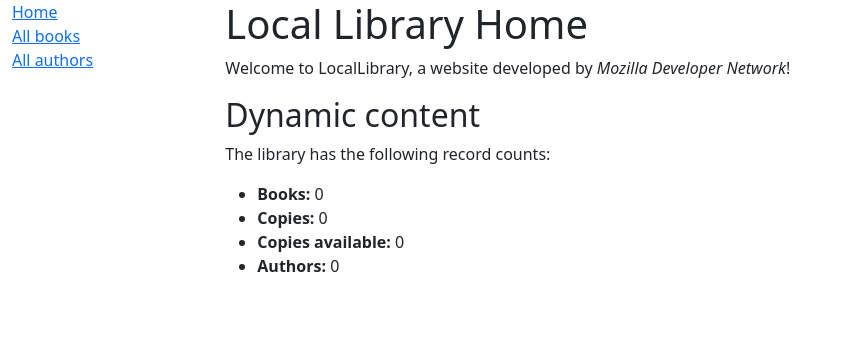
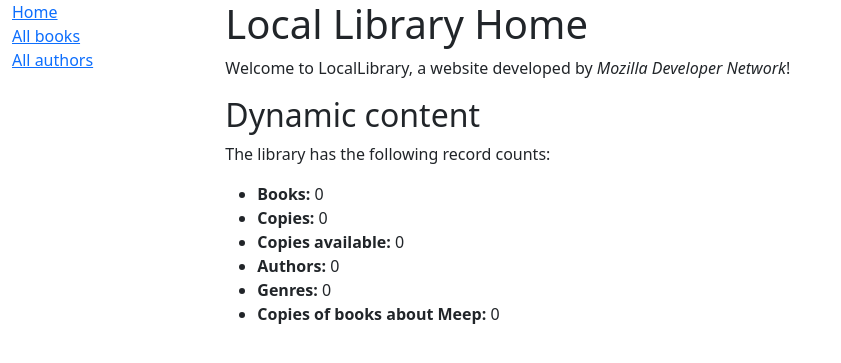
Before and after one commit to roblusk/local-library-django-tutorial, a Django app: page /catalog/ in a window 1280 px wide. Shown: the top 363 px of the page, without its empty margins (0-841 px from the left). Run offline with Django 4.2, Linux system fonts and the light colour scheme; data that the repository does not hold is empty.

Commit message:
add two more queries to display on index.html

```diff
--- a/locallibrary/catalog/templates/index.html
+++ b/locallibrary/catalog/templates/index.html
@@ -15,6 +15,8 @@
         <li><strong>Copies:</strong> {{ num_instances }}</li>
         <li><strong>Copies available:</strong> {{ num_instances_available}}</li>
         <li><strong>Authors:</strong> {{num_authors }}</li>
+        <li><strong>Genres:</strong> {{num_genres}}</li>
+        <li><strong>Copies of books about Meep:</strong> {{num_meep_books}}</li>
     </ul>
 
 {% endblock %}
--- a/locallibrary/catalog/views.py
+++ b/locallibrary/catalog/views.py
@@ -8,12 +8,16 @@ def index(request):
     num_instances = BookInstance.objects.all().count()
     num_instances_available = BookInstance.objects.filter(status__exact='a').count()
     num_authors = Author.objects.count()
+    num_genres = Genre.objects.count()
+    num_meep_books = BookInstance.objects.filter(book__title__icontains="meep").count()
 
     context = {
         'num_books': num_books,
         'num_instances': num_instances,
         'num_instances_available': num_instances_available,
         'num_authors': num_authors,
+        'num_genres': num_genres,
+        'num_meep_books': num_meep_books,
     }
 
     return render(request, 'index.html', context=context)
```
